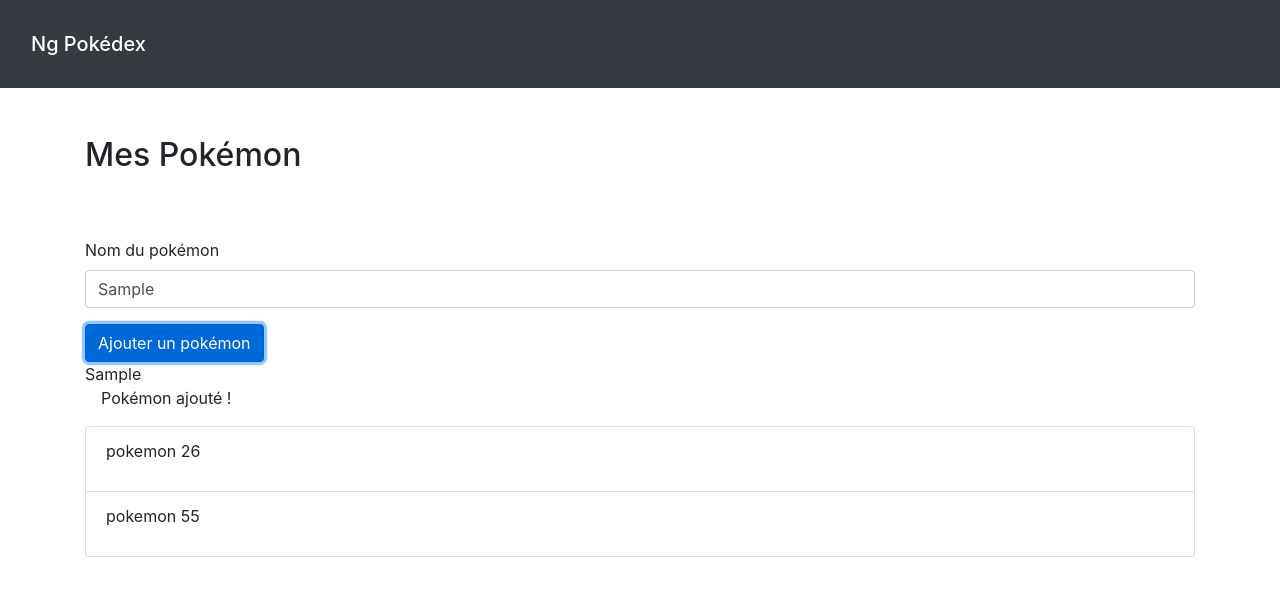
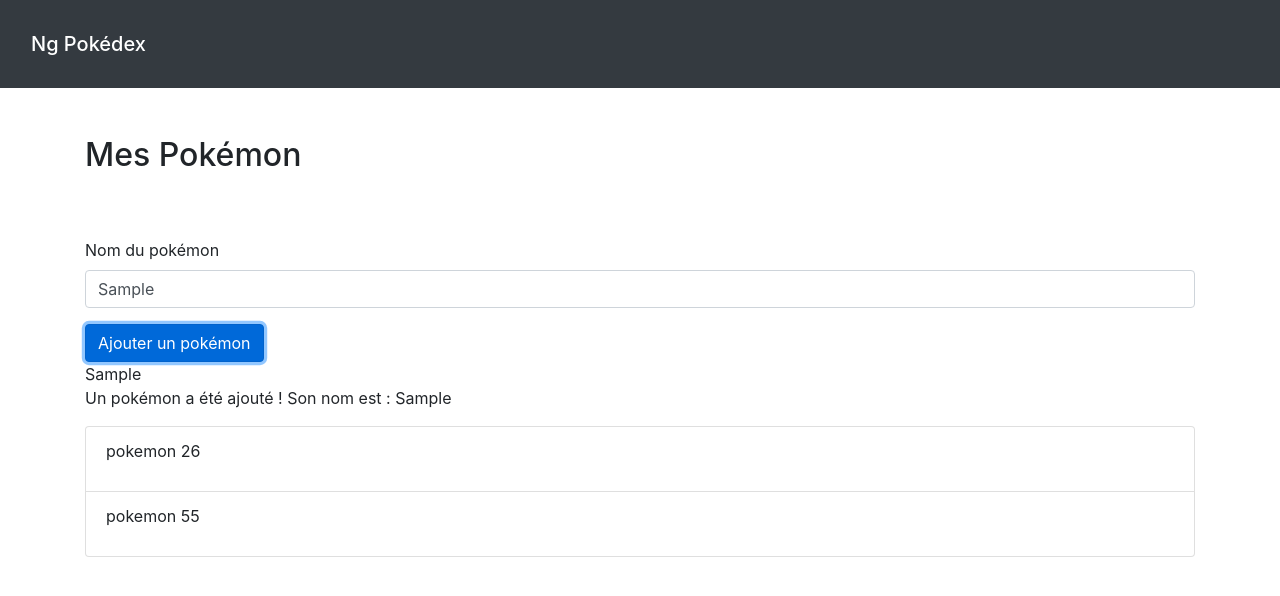
Before and after one commit to mvidailhet/cours-angular-pokedex, an Angular app: page / in a window 1280 px wide. Both pictures are taken after typing "Sample" into the empty fields and a click on the button "Ajouter un pokémon". Shown: the top 596 px of the page. Built offline with nearby package versions, Linux system fonts and the light colour scheme.

Commit message:
ngIf et else

```diff
--- a/src/app/components/pokemon-list/pokemon-list.component.html
+++ b/src/app/components/pokemon-list/pokemon-list.component.html
@@ -17,7 +17,12 @@
   Ajouter un pokémon
   </button>
   <div>{{ pokemonName }}</div>
-  <span class="ml-3">{{ pokemonAdditionStatus }}</span>
+  <div *ngIf="pokemonAdded; else noPokemon">
+    Un pokémon a été ajouté ! Son nom est : {{ pokemonName }}
+  </div>
+  <ng-template #noPokemon>
+    Aucun nouveau pokémon n'a été ajouté.
+  </ng-template>
 </div>
 
 <ul class="list-group">
--- a/src/app/components/pokemon-list/pokemon-list.component.ts
+++ b/src/app/components/pokemon-list/pokemon-list.component.ts
@@ -9,6 +9,7 @@ export class PokemonListComponent implements OnInit {
   allowNewPokemon = false;
   pokemonAdditionStatus = 'Pas de Pokémon crée';
   pokemonName = '';
+  pokemonAdded = false;
 
   constructor() { }
 
@@ -19,7 +20,7 @@ export class PokemonListComponent implements OnInit {
   }
 
   onAddPokemon() {
-    this.pokemonAdditionStatus = 'Pokémon ajouté !';
+    this.pokemonAdded = true;
   }
 
 }
```
